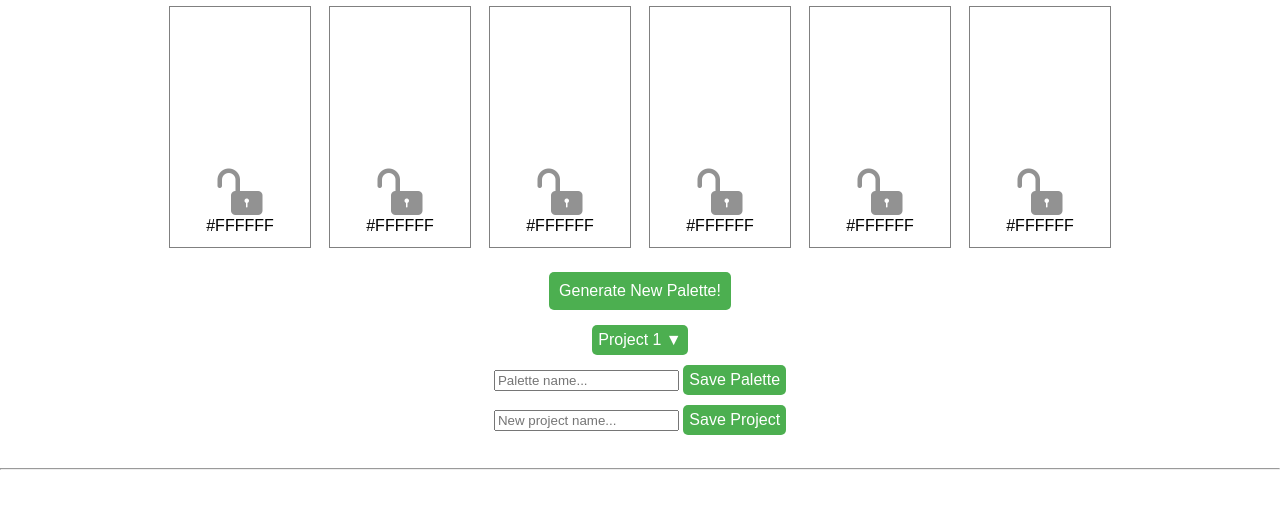
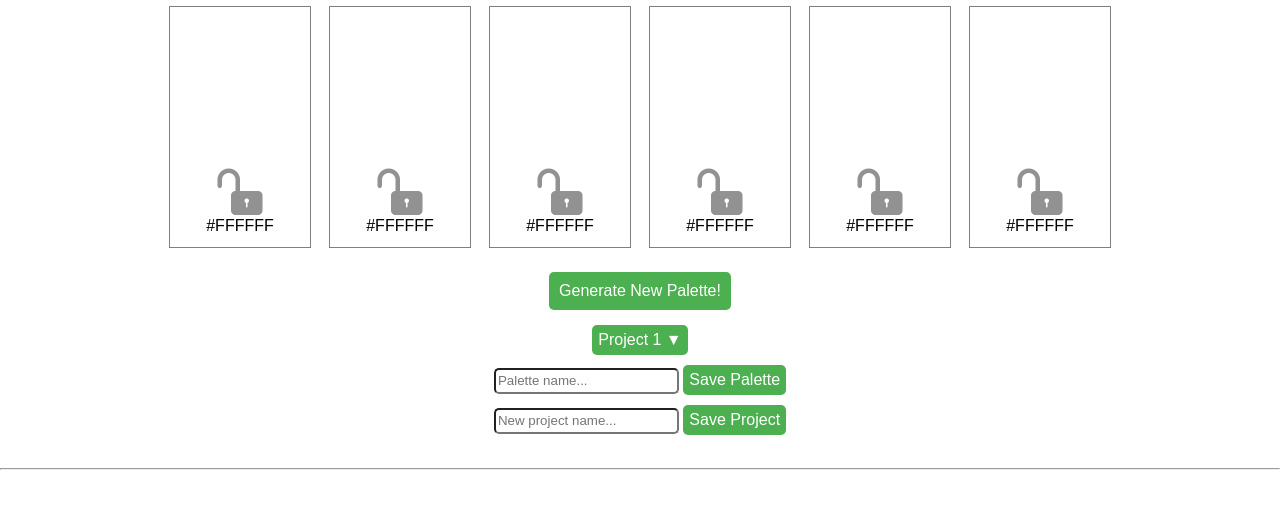
Before and after one commit to sljohnson32/palette-picker, a plain HTML site: page public/index.html in a window 1280 px wide. Shown: the part 63-572 px from the top of the page. Drawn offline with nearby package versions, Linux system fonts and the light colour scheme.

Commit message:
Update heigh of input fields

```diff
--- a/public/css/styles.css
+++ b/public/css/styles.css
@@ -45,6 +45,11 @@ button:hover, button:focus {
 button:disabled {
   background-color: #4CAF50;
   opacity: .7;
+}
+
+input {
+  border-radius: 5px;
+  height: 20px;
 }
 
 .palette-controls {
```
